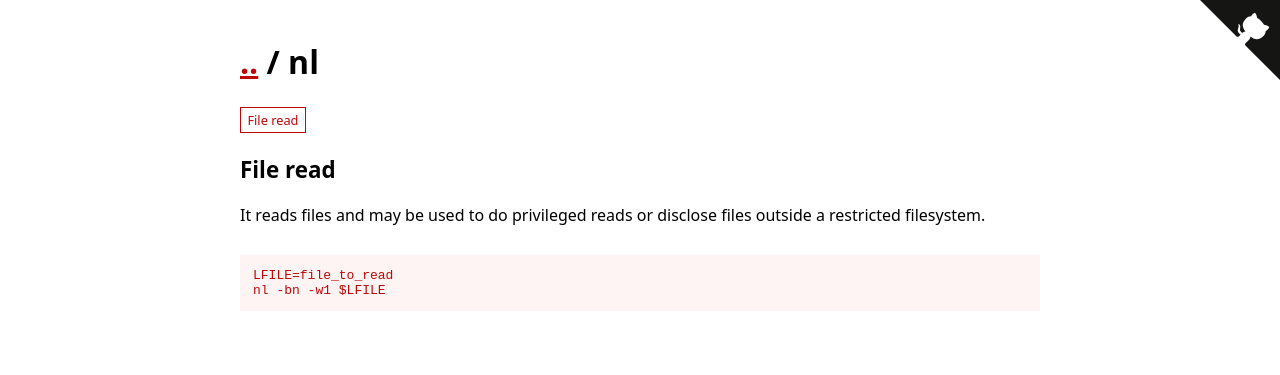
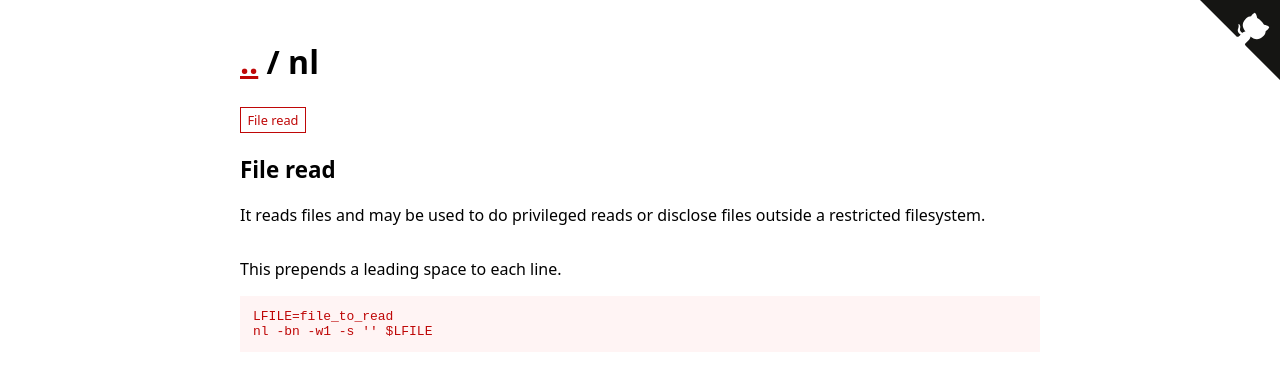
Before and after one commit to GTFOBins/GTFOBins.github.io, a Jekyll site: the page built from _gtfobins/nl.md, in a window 1280 px wide. Shown: the top 375 px of the page. Built offline with Jekyll 4.4.1, drawn with Linux system fonts in a browser that asks for light colours.

Commit message:
Reduce the number of leading spaces in nl and comment about it

```diff
--- a/_gtfobins/nl.md
+++ b/_gtfobins/nl.md
@@ -1,7 +1,8 @@
 ---
 functions:
   file-read:
-    - code: |
+    - description: This prepends a leading space to each line.
+      code: |
         LFILE=file_to_read
-        nl -bn -w1 $LFILE
+        nl -bn -w1 -s '' $LFILE
 ---
```
